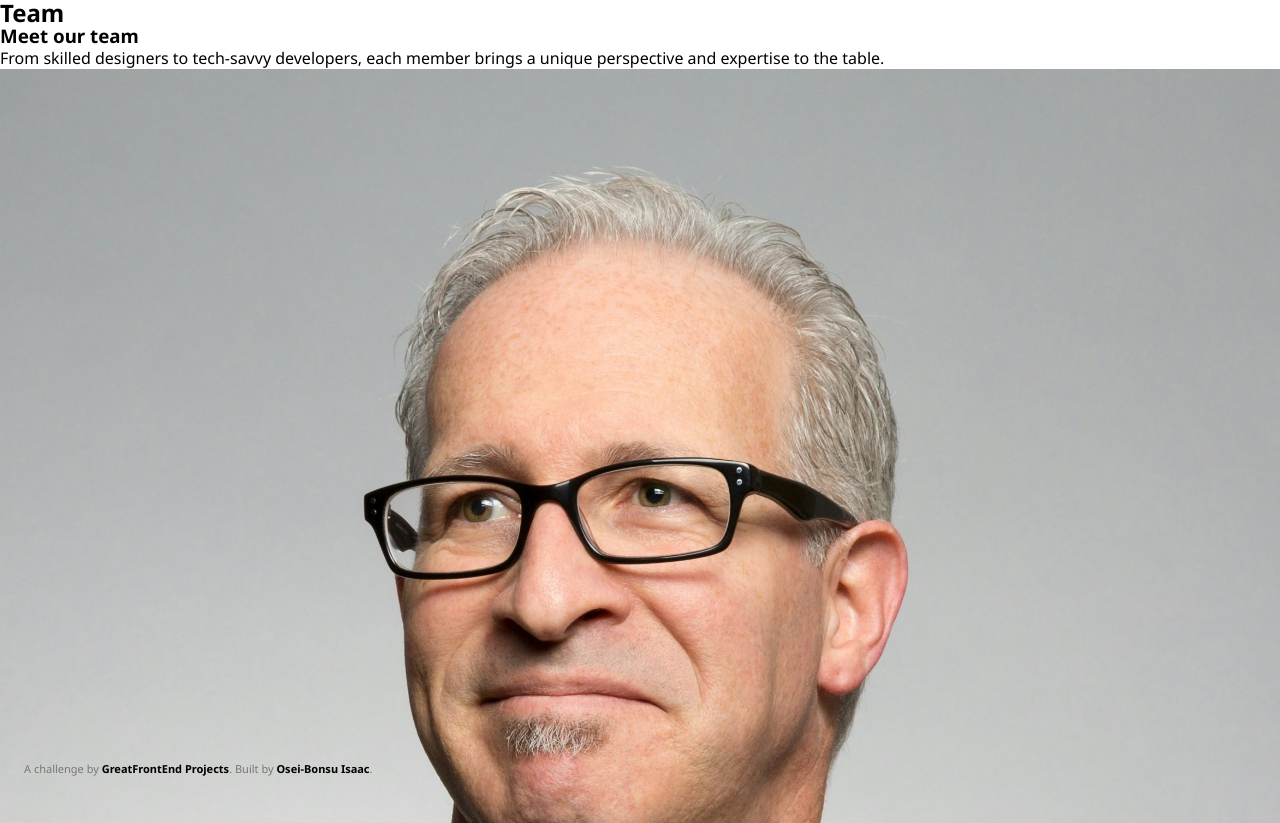
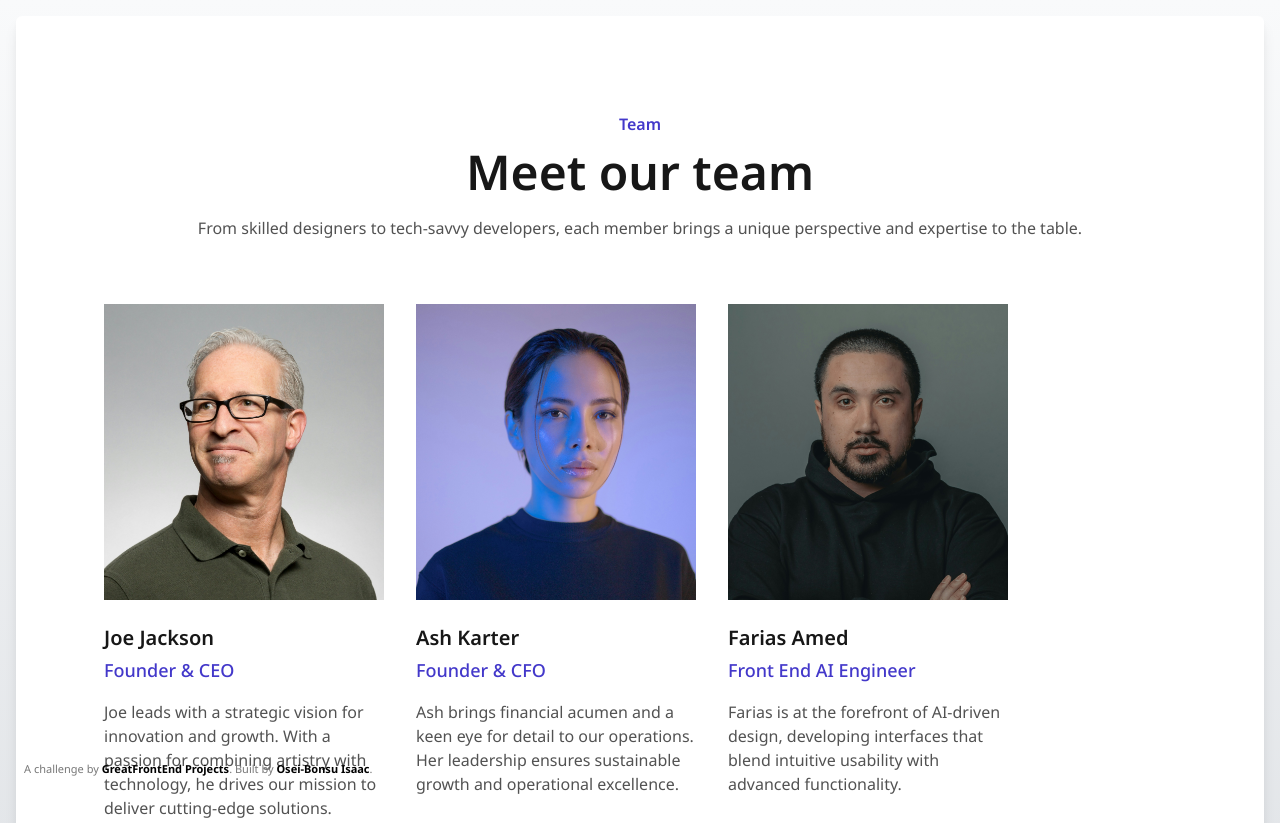
Before and after one commit to io-oseinana/GreatFrontEnd-Project, a plain HTML site: page index.html in a window 1280 px wide. Shown: the top 823 px of the page. Drawn offline with Linux system fonts and the light colour scheme.

Commit message:
Style team section for desktop

```diff
--- a/css/style.css
+++ b/css/style.css
@@ -96,6 +96,155 @@ body {
   min-height: 100vh;
 }
 
+/* main section */
+
+.team-section-container {
+  background-image: linear-gradient(to bottom, #f9fafb, #d2d6db);
+  height: 100%;
+  width: 100%;
+}
+
+.page-body {
+  padding: 1rem;
+}
+
+.content {
+  display: flex;
+  flex-direction: column;
+  justify-content: center;
+  background-color: #fff;
+  border-radius: .375rem;
+  box-shadow: 0rem .25rem .375rem -0.125rem rgb(0 0 0 / 0.05), 0rem .625rem .9375rem -0.1875rem rgb(0 0 0 / 0.10);
+}
+
+.team-section {
+  display: flex;
+  flex-direction: column;
+  align-items: center;
+  gap: 4rem;
+  padding: 6rem 3.5rem;
+}
+
+.container{
+  display: flex;
+  flex-direction: column;
+  align-items: center;
+  gap: 2rem;
+  padding: 0rem 2rem;
+}
+
+.content-header {
+  display: flex;
+  flex-wrap: wrap;
+  justify-content: center;
+  align-items: center;
+  row-gap: 2rem;
+}
+
+.header {
+  display: flex;
+  flex-direction: column;
+  gap: 1.25rem;
+  flex-grow: 1;
+}
+
+.heading_supporting_text {
+  display: flex;
+  flex-direction: column;
+  gap: .75rem;
+}
+
+.subheading {
+  font-weight: 600;
+  font-size: 1rem;
+  line-height: 24px;
+  text-align: center;
+  color: #4338ca;
+}
+
+.heading {
+  font-weight: 600;
+  font-size: 3rem;
+  line-height: 48px;
+  text-align: center;
+  color: #171717;
+}
+
+.supporting-text {
+  font-weight: 400;
+  font-size: 1.25rem;
+  line-height: 1.75rem;
+  text-align: center;
+  color: #525252;
+}
+
+.team-container {
+  display: flex;
+  flex-direction: column;
+  align-items: center;
+  gap: 4rem;
+  padding: 0rem 2rem;
+}
+
+.team-content {
+  display: flex;
+  flex-wrap: wrap;
+  column-gap: 2rem;
+  row-gap: 4rem;
+}
+
+.team-member {
+  width: 17.5rem;
+  display: flex;
+  flex-direction: column;
+  gap: 1.5rem;
+}
+
+.team-member img {
+  height: 18.5rem;
+  object-fit: cover;
+}
+
+.text-social-links {
+  display: flex;
+  flex-direction: column;
+  gap: 1.5rem;
+}
+
+.name-support-text {
+  display: flex;
+  flex-direction: column;
+  gap: 1rem;
+}
+
+.name-role {
+  display: flex;
+  flex-direction: column;
+  gap: .25rem;
+}
+
+.name {
+  font-weight: 600;
+  font-size: 1.25rem;
+  line-height: 1.75rem;
+  color: #171717;
+}
+
+.role {
+  font-weight: 500;
+  font-size: 1.125rem;
+  line-height: 28px;
+  color: #4338ca;
+}
+
+.supporting-text {
+  font-weight: 400;
+  font-size: 1rem;
+  line-height: 1.5rem;
+  color: #525252;
+  text-align: start;
+}
+
 .credits {
   color: #777;
   position: fixed;
@@ -110,12 +259,15 @@ body {
   font-weight: bold;
 }
 
+/* screen Loading section */
+
 .loading {
   display: none;
+  position: absolute;
+  left: 50%;
+  top: 50%;
+  transform: translate(-50%, -50%);
 }
-
-
-
 .lds-roller,
 .lds-roller div,
 .lds-roller div:after {
```
